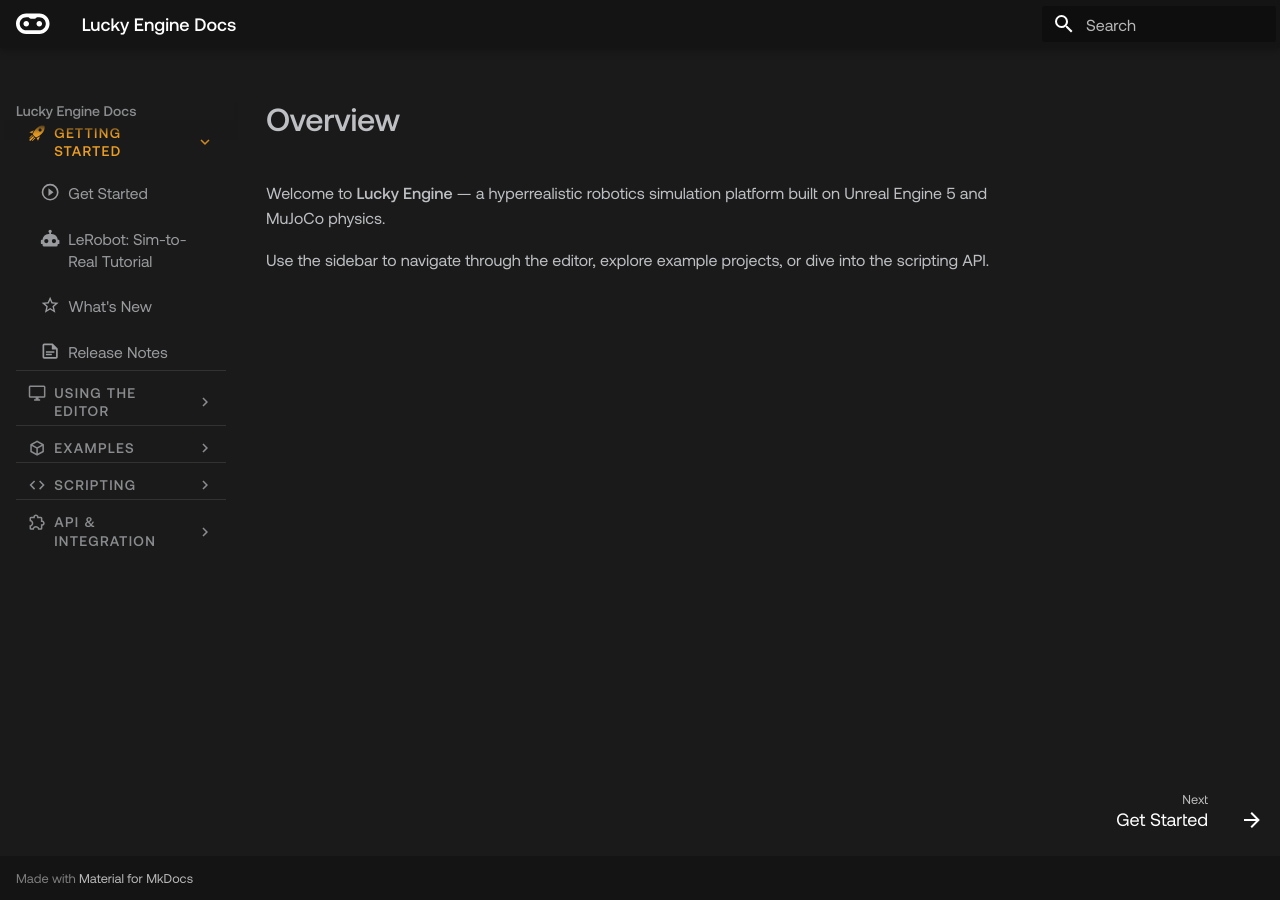
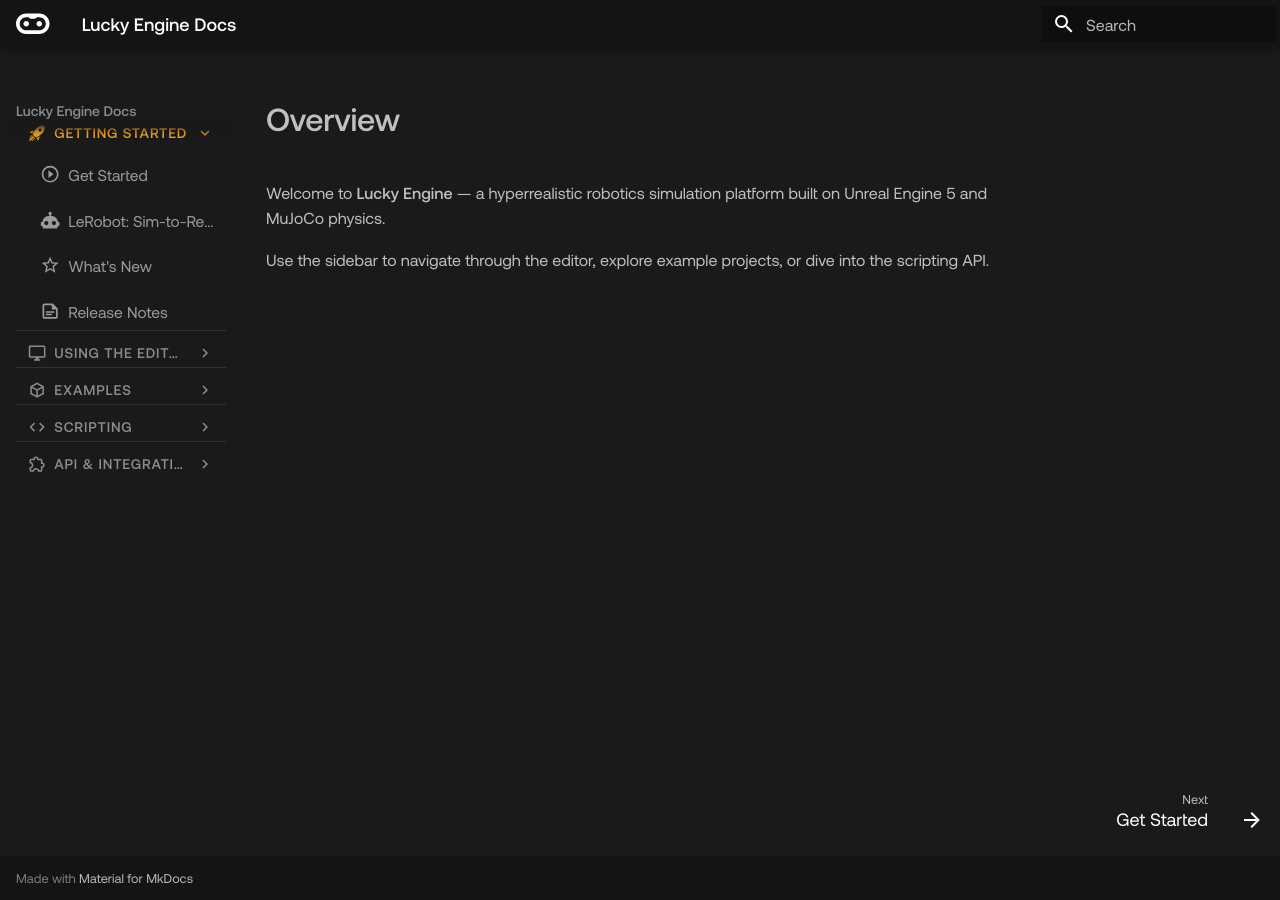
Before and after one commit to ZoreAnuj/luckyrobots-docs, an MkDocs documentation site: the page built from docs/getting-started/index.md, in a window 1280 px wide. Built offline with MkDocs 1.6.1 and Material for MkDocs 9.7.7, drawn with Linux system fonts in a browser that asks for light colours; the version menu is left out.

Commit message:
style(nav): fix child item wrap and section header truncation

```diff
--- a/docs/stylesheets/extra.css
+++ b/docs/stylesheets/extra.css
@@ -561,20 +561,22 @@ body { font-synthesis: style; }
   text-transform: uppercase;
   font-size: 0.7rem;
   font-weight: 700;
-  letter-spacing: 0.09em;
+  letter-spacing: 0.06em;
   color: var(--md-default-fg-color--light);
   padding: 0.65rem 0.6rem 0.25rem;
   border-top: 1px solid var(--md-default-fg-color--lightest);
   margin-top: 0;
 }
 
-/* .md-ellipsis: flex child only — do NOT set display:flex here.
-   Material sets overflow:hidden + text-overflow:ellipsis + white-space:nowrap
-   on this element as a block; overriding display:flex breaks that. */
+/* .md-ellipsis in section headers: explicit truncation — don't set display:flex
+   (that would break text-overflow), just constrain as flex child */
 .md-nav--primary > .md-nav__list > .md-nav__item > .md-nav__link .md-ellipsis,
 .md-nav--primary > .md-nav__list > .md-nav__item > label .md-ellipsis {
   flex: 1;
   min-width: 0;
+  overflow: hidden;
+  text-overflow: ellipsis;
+  white-space: nowrap;
 }
 
 /* Section icon: inline-flex so it flows with the text node inside the
@@ -623,6 +625,15 @@ body { font-synthesis: style; }
   background-color: var(--md-default-fg-color--lightest);
 }
 
+/* Child .md-ellipsis: force single-line so long titles truncate, not wrap */
+.md-nav--primary > .md-nav__list > .md-nav__item > .md-nav .md-nav__item > .md-nav__link .md-ellipsis {
+  flex: 1;
+  min-width: 0;
+  overflow: hidden;
+  text-overflow: ellipsis;
+  white-space: nowrap;
+}
+
 /* Child icon: inline-flex + explicit SVG dimensions */
 .md-nav--primary > .md-nav__list > .md-nav__item > .md-nav .md-nav__item > .md-nav__link .md-icon {
   display: inline-flex !important;
```
